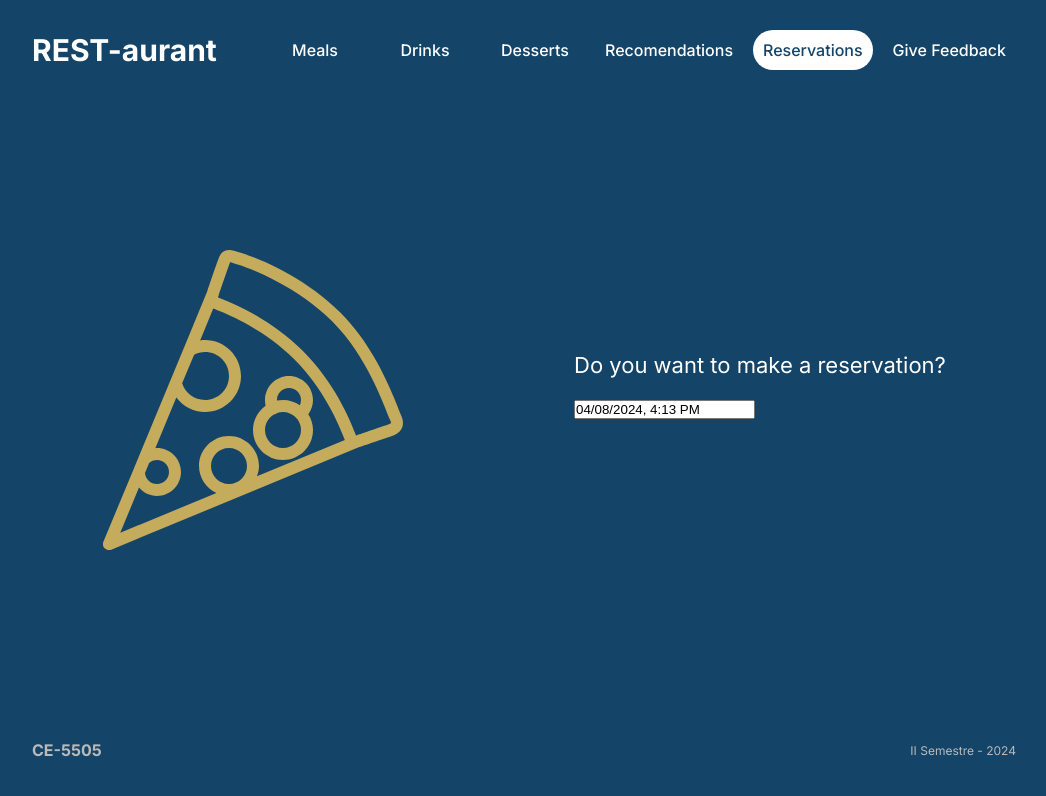
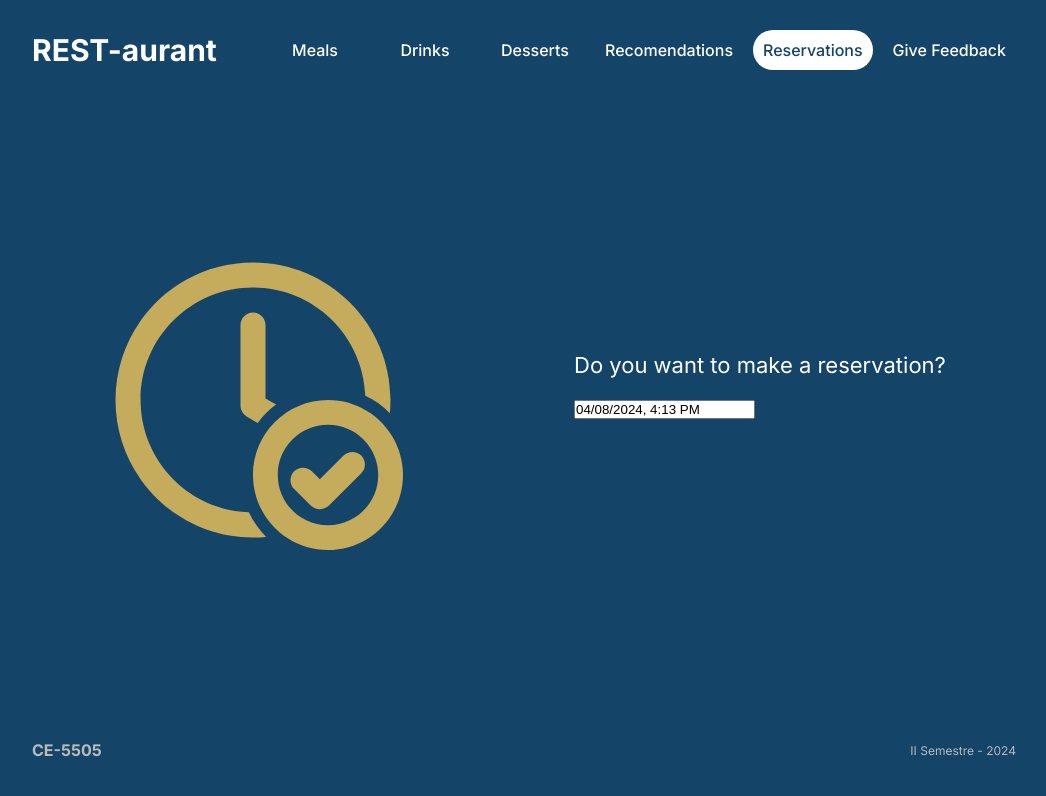
Before and after one commit to SOA-Project3/RESTaurant-frontend, a Next.js app: page /reservations in a window 1280 px wide. Shown: the top 796 px of the page, without its empty margins (116-1162 px from the left). Built offline with nearby package versions, Linux system fonts and the light colour scheme.

Commit message:
update recommendation error wording

```diff
--- a/src/app/feedback/page.js
+++ b/src/app/feedback/page.js
@@ -26,6 +26,8 @@ const Feedback = () => {
       setResponse(result);
     } catch (error) {
       console.error(error);
+      setResponse("An error occurred. Please try again later.");
+
       // Handle error (e.g., show an error message)
     }
     setIsSending(false);
--- a/src/app/recommendations/page.js
+++ b/src/app/recommendations/page.js
@@ -33,6 +33,7 @@ const Recommendations = () => {
       handleResponse(result);
     } catch (error) {
       console.error(error);
+      setResponse("Couldn't find a recommendation for that combination.");
       // Handle error (e.g., show an error message)
     }
     setIsSending(false);
@@ -99,7 +100,7 @@ const Recommendations = () => {
     <div className={styles.container}>
       <div className={styles.imgContainer}>
         <Image
-          src={`${basePath}/pizza.svg`}
+          src={`${basePath}/chef.svg`}
           alt=""
           fill
           className={styles.img}
--- a/src/app/reservations/page.js
+++ b/src/app/reservations/page.js
@@ -44,6 +44,7 @@ const Reservations = () => {
       handleResponse(result);
     } catch (error) {
       console.error(error);
+      setResponse("An error occurred. Please try again later.");
       // Handle error (e.g., show an error message)
     }
     setIsSending(false);
@@ -62,7 +63,7 @@ const Reservations = () => {
     <div className={styles.container}>
       <div className={styles.imgContainer}>
         <Image
-          src={`${basePath}/pizza.svg`}
+          src={`${basePath}/timer.svg`}
           alt=""
           fill
           className={styles.img}
```
Also changed, not shown: public/chef.svg (added), public/timer.svg (added).
